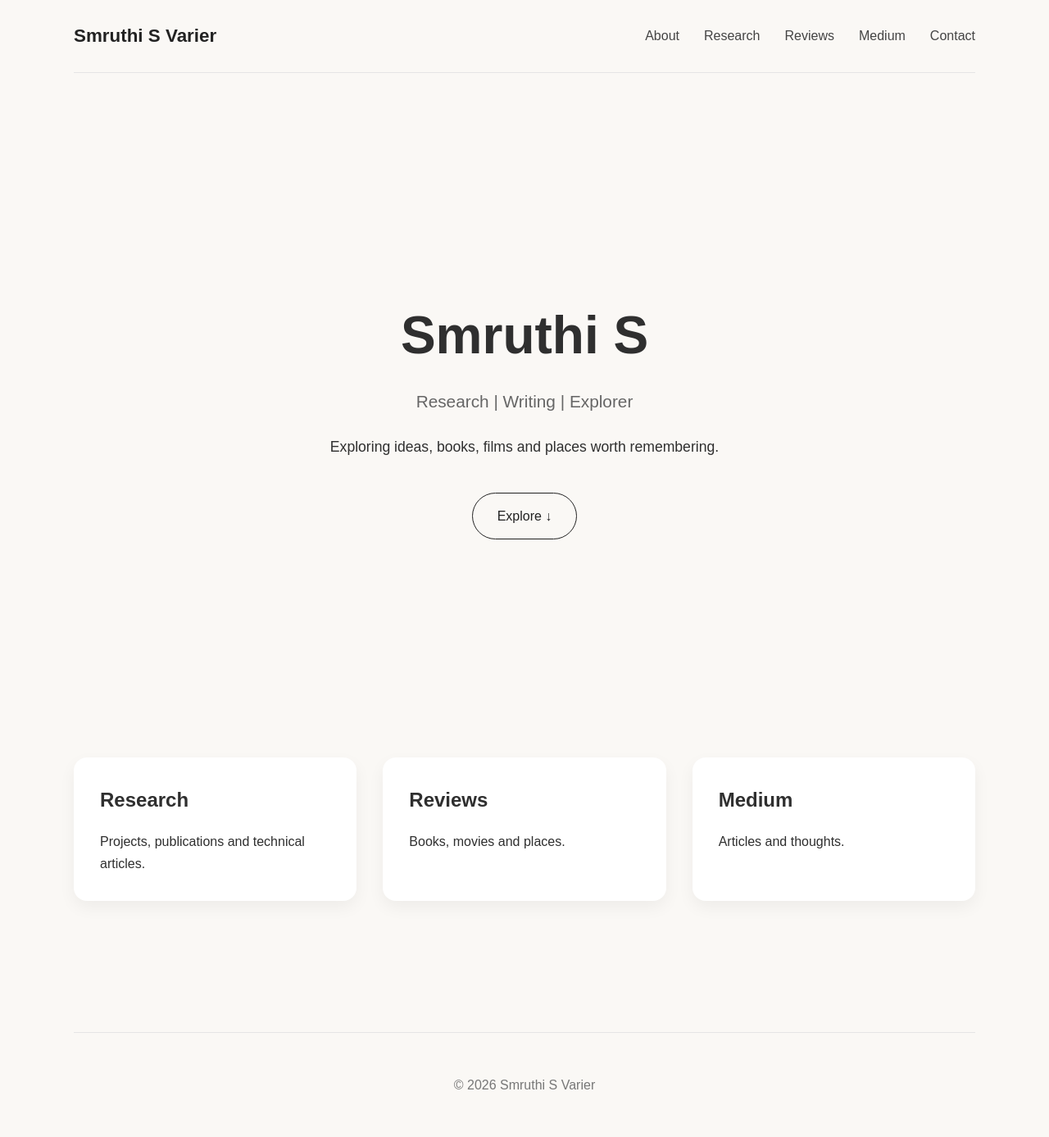
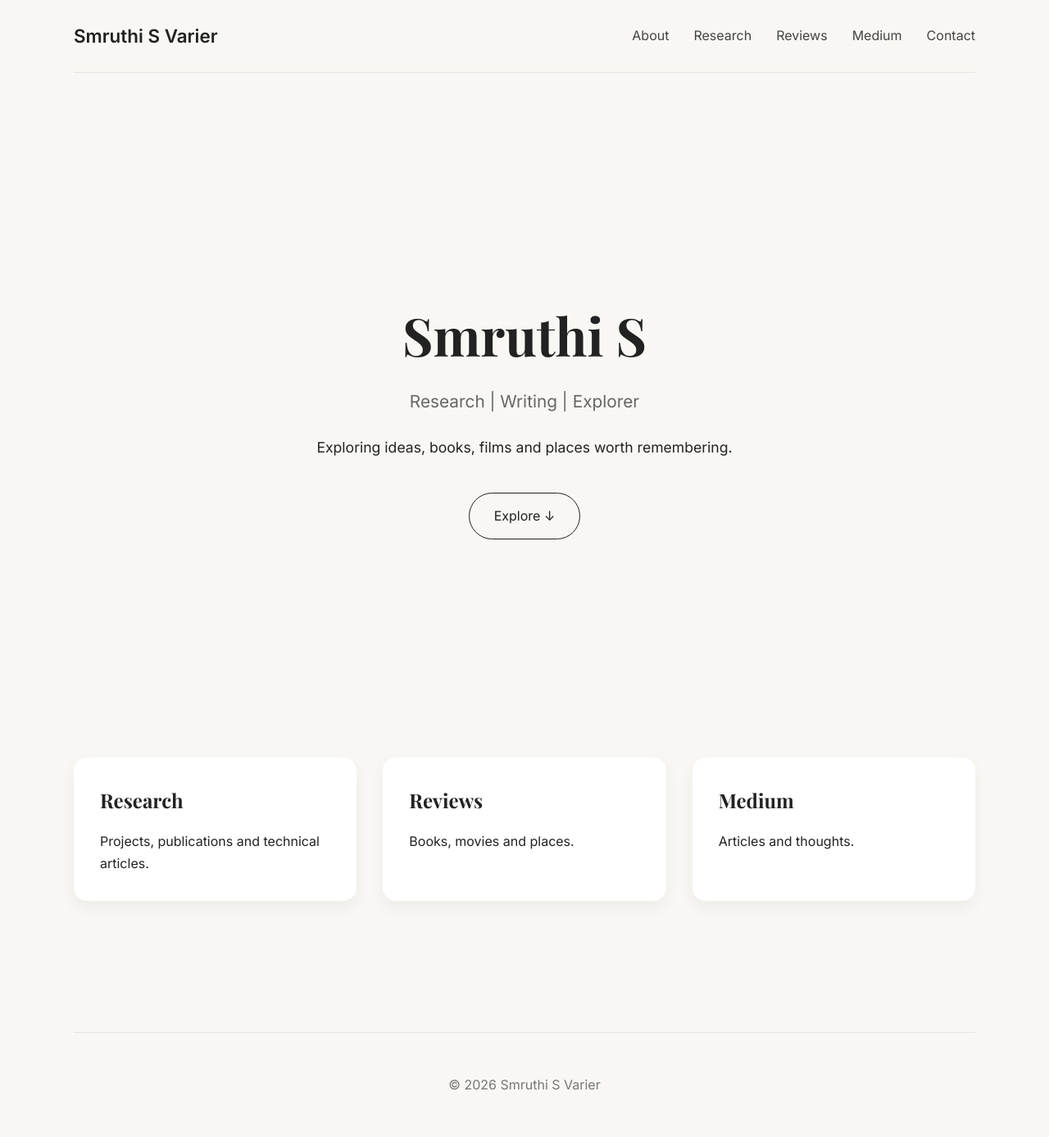
Before and after one commit to SmruthiS11/smruthis11.github.io, a Jekyll site: the page built from index.md, in a window 1280 px wide. Shown: the whole page at 82% size. Built offline with Jekyll 4.4.1, drawn with Linux system fonts in a browser that asks for light colours.

Commit message:
Update style.css to change font and colour palette

```diff
--- a/assets/css/style.css
+++ b/assets/css/style.css
@@ -8,11 +8,16 @@
 
 body {
 
-    font-family: Arial, Helvetica, sans-serif;
+    font-family: "Inter", sans-serif;
+    h1,
+    h2,
+    h3 {
+        font-family: "Playfair Display", serif;
+        }
 
-    background: #FAF8F5;
+    background: #F9F7F3;
 
-    color: #2F2F2F;
+    color: #222222;
 
     line-height: 1.7;
 }
```
